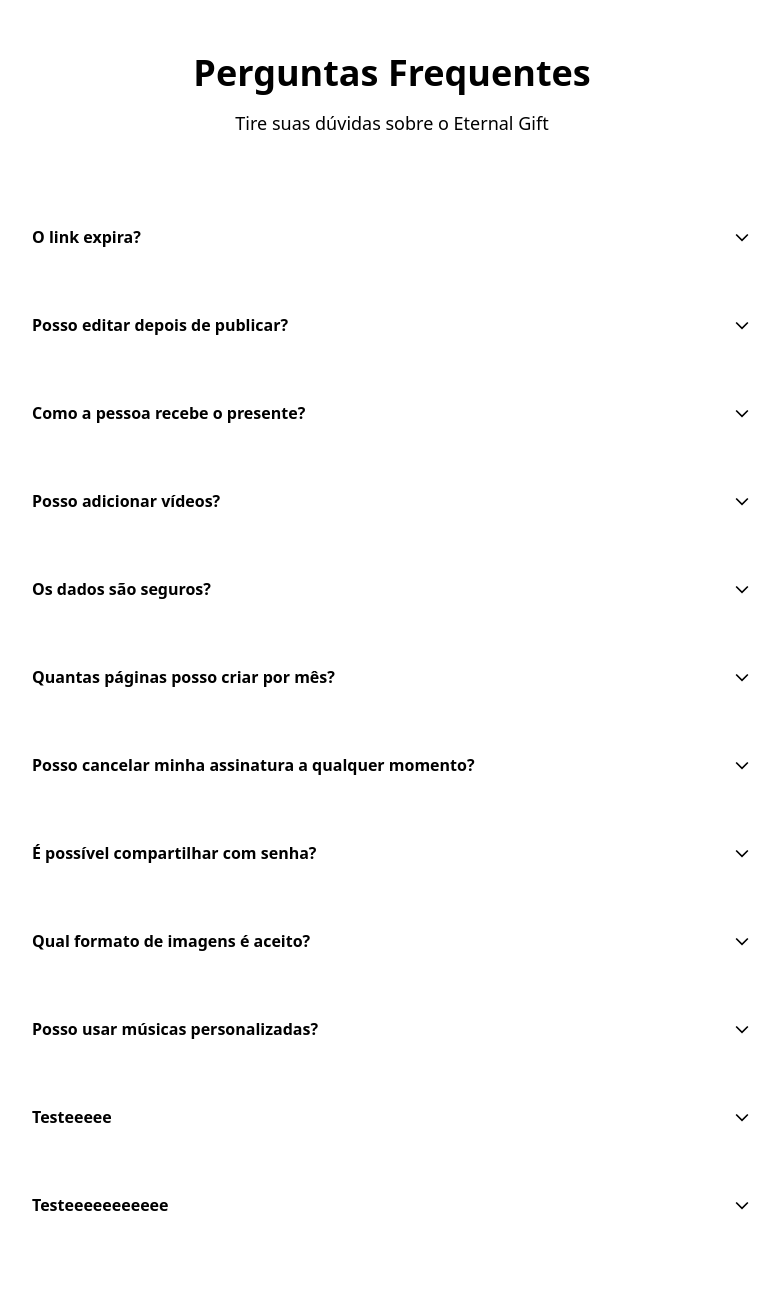
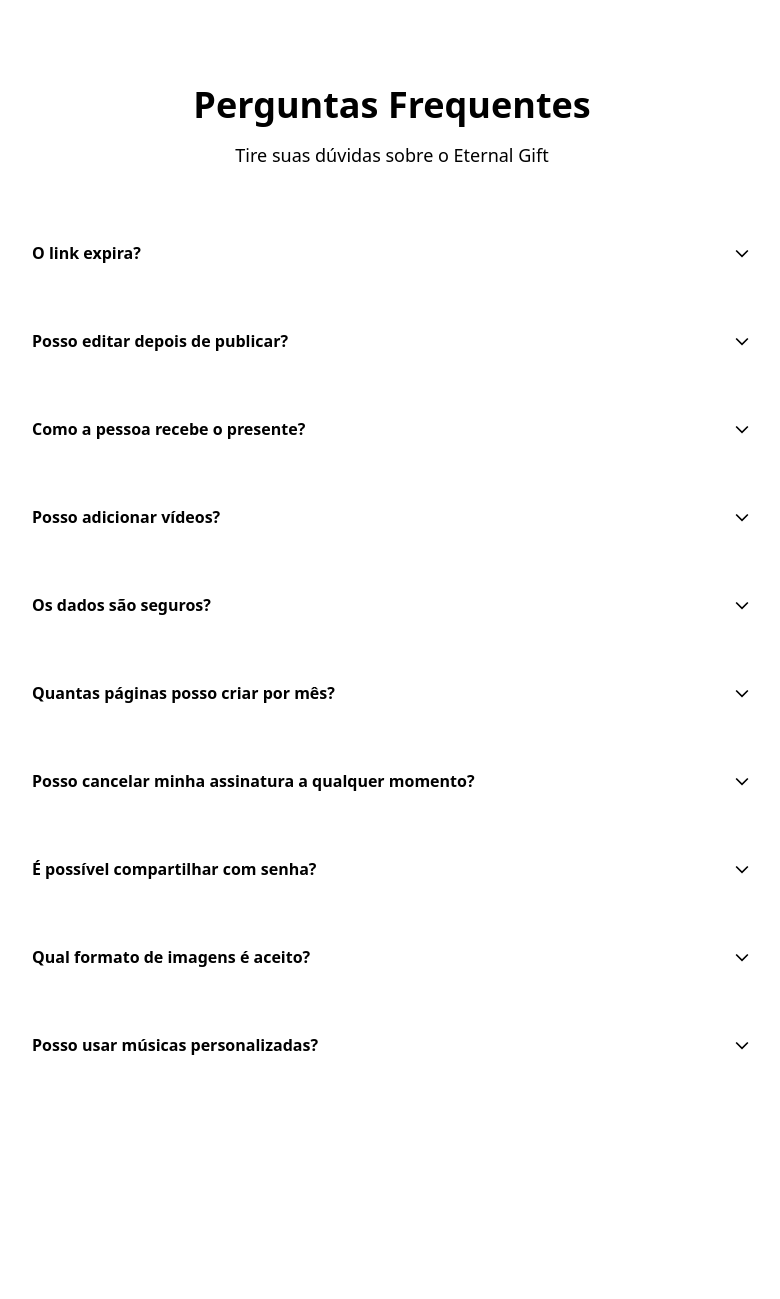
Before and after one commit to matheusdevsouza/eternal, a Next.js app: page /precos in a window 1280 px wide. Shown: the part 3411-4710 px from the top of the page, without its empty margins (248-1028 px from the left). Built offline with nearby package versions, Linux system fonts and the light colour scheme.

Commit message:
fix: import do FAQ

```diff
--- a/app/precos/page.tsx
+++ b/app/precos/page.tsx
@@ -6,6 +6,7 @@
 import Footer from '@/components/Footer';
 import CTA from '@/components/CTA';
 import { Icons } from '@/components/Icons';
+import FAQ from '@/components/FAQ';
 
 interface Tier {
   name: string;
@@ -295,89 +296,7 @@
         </div>
       </section>
 
-      {/* FAQ Section */}
-      <section className="py-24 px-6 border-y border-[var(--border)] bg-gradient-to-b from-[var(--bg-gradient-start)]/50 to-[var(--bg-gradient-end)]">
-        <div className="max-w-3xl mx-auto">
-          <motion.div
-            initial={{ opacity: 0, y: 20 }}
-            whileInView={{ opacity: 1, y: 0 }}
-            viewport={{ once: true, amount: 0.3 }}
-            transition={{ duration: 0.6, ease: "easeOut" }}
-            className="text-center mb-16"
-          >
-            <h2 className="text-4xl md:text-5xl font-black mb-4">
-              <span className="text-[var(--text)]">Perguntas</span>{' '}
-              <span className="text-[var(--primary)]">Frequentes</span>
-            </h2>
-            <p className="text-lg text-[var(--text-secondary)] max-w-2xl mx-auto">
-              Tire suas dúvidas sobre o Eternal Gift
-            </p>
-          </motion.div>
-
-          <div className="space-y-4">
-            <FAQItem
-              question="O link expira?"
-              answer="Não! No Eternal Gift, suas páginas são hospedadas de forma vitalícia para que você possa revisitá-las sempre."
-              index={0}
-            />
-            <FAQItem
-              question="Posso editar depois de publicar?"
-              answer="No plano Eternal, a edição é ilimitada. Nos outros planos, você revisa tudo antes de gerar o link final."
-              index={1}
-            />
-            <FAQItem
-              question="Como a pessoa recebe o presente?"
-              answer="Você recebe um link exclusivo e um QR Code em alta definição para imprimir em cartões ou enviar pelo WhatsApp."
-              index={2}
-            />
-            <FAQItem
-              question="Posso adicionar vídeos?"
-              answer="Sim! Nos planos Premium e Eternal você pode adicionar vídeos curtos para tornar o presente ainda mais especial."
-              index={3}
-            />
-            <FAQItem
-              question="Os dados são seguros?"
-              answer="Absolutamente! Utilizamos criptografia de ponta e servidores seguros. Suas memórias são privadas e protegidas."
-              index={4}
-            />
-            <FAQItem
-              question="Quantas páginas posso criar por mês?"
-              answer="Em todos os planos você pode criar quantas páginas quiser durante o período da sua assinatura mensal! Não há limites de páginas."
-              index={5}
-            />
-            <FAQItem
-              question="Posso cancelar minha assinatura a qualquer momento?"
-              answer="Sim! Você pode cancelar sua assinatura a qualquer momento. As páginas criadas durante o período ativo permanecerão disponíveis mesmo após o cancelamento."
-              index={6}
-            />
-            <FAQItem
-              question="É possível compartilhar com senha?"
-              answer="Sim! Você pode proteger suas páginas com senha para garantir que apenas pessoas autorizadas tenham acesso ao seu presente especial."
-              index={7}
-            />
-            <FAQItem
-              question="Qual formato de imagens é aceito?"
-              answer="Aceitamos JPG, PNG, GIF e WEBP. Recomendamos imagens com no mínimo 1920x1080 pixels para melhor qualidade na visualização."
-              index={8}
-            />
-            <FAQItem
-              question="Posso usar músicas personalizadas?"
-              answer="Sim! Nos planos Premium e Eternal você pode fazer upload das suas próprias músicas em formato MP3 para tornar o presente ainda mais personalizado."
-              index={9}
-            />
-            <FAQItem
-              question="Testeeeee"
-              answer="Testeeeeeeee"
-              index={10}
-            />
-            <FAQItem
-              question="Testeeeeeeeeeee"
-              answer="Testeeeeeeeeeeee"
-              index={11}
-            />
-          </div>
-        </div>
-      </section>
+     <FAQ />
 
       {/* CTA Section */}
       <CTA />
```
